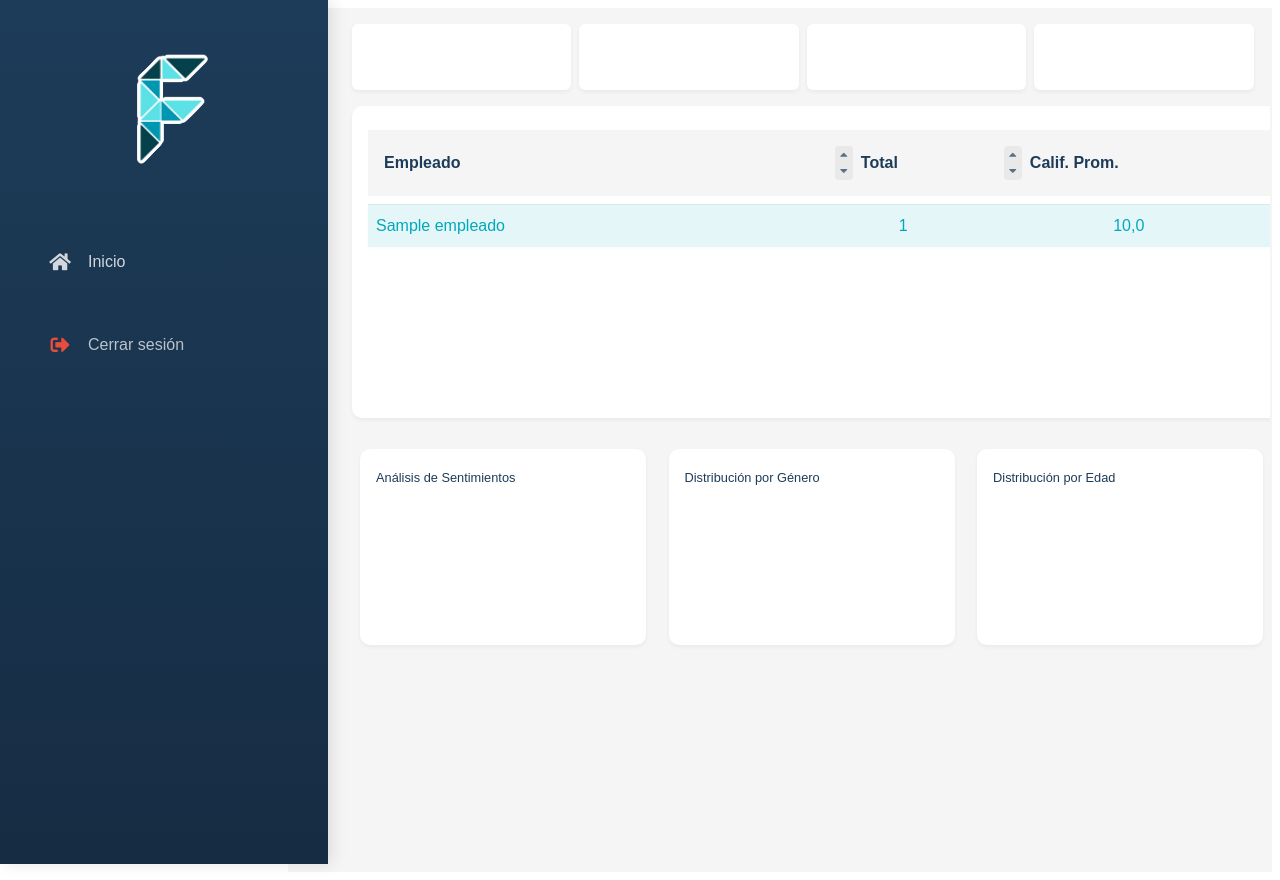
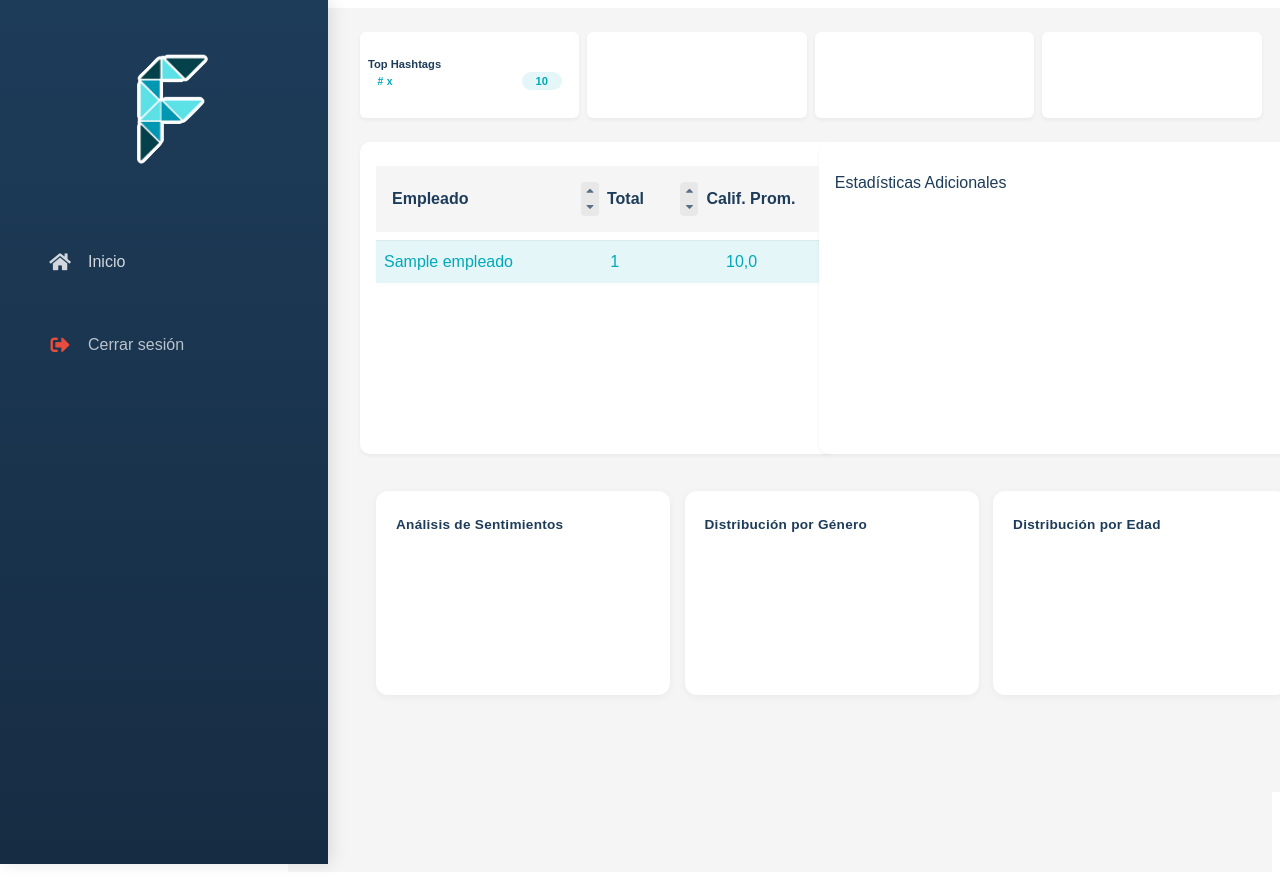
Before and after one commit to mauricioarcez/FeedIA, a Django app: template templates/encuestas/reportes.html in a window 1280 px wide. Run offline with Django 5.2, Linux system fonts and the light colour scheme; the template is opened without the code that fills it: most values are stand-ins (such as "Sample title", 1, 10 or a date in 2020); a map, chart or similar area stays blank; parts of the project's set-up code (start-up, migrations or seed data) failed here and were passed over; some libraries are stand-ins or nearby versions.

Commit message:
avance estilos

```diff
--- a/apps/encuestas/views.py
+++ b/apps/encuestas/views.py
@@ -190,7 +190,8 @@ def reportes(request):
         'orden': orden,
         'sentimientos_graph': service.get_sentimientos_graph(),
         'generos_graph': service.get_generos_graph(),
-        'edades_graph': service.get_edades_graph()
+        'edades_graph': service.get_edades_graph(),
+        'top_hashtags': service.get_top_hashtags(),
     }
 
     return render(request, 'encuestas/reportes.html', context)
--- a/static/css/reportes.css
+++ b/static/css/reportes.css
@@ -13,12 +13,10 @@
 .reportes-dashboard {
     display: grid;
     grid-template-rows: auto 1fr 1fr;
-    gap: 1rem;
+    gap: 1.5rem;
     height: calc(100vh - 4rem);
-    margin-right: -2rem;
-    margin-top: -2rem;
-    margin-left: -1rem;
-    padding: 1rem;
+    margin: -2rem -2rem  -1rem;
+    padding: 1.5rem;
     background: var(--color-background);
     width: calc(98%);
     margin-left: 1rem;
@@ -32,7 +30,7 @@
     justify-content: space-between;
     gap: 0.5rem;
     width: 100%;
-    height: 50px;
+    height: 70px;
     margin-bottom: 1rem;
 }
 
@@ -79,7 +77,7 @@
     background: var(--color-light);
     border-radius: 10px;
     box-shadow: 0 2px 4px rgba(0,0,0,0.05);
-    height: 35vh;
+    height: 100%;
     width: 100%;
     overflow-y: auto;
     padding: 1rem;
@@ -90,30 +88,37 @@
     display: grid;
     grid-template-columns: repeat(3, 1fr);
     gap: 1.5rem;
-    margin-top: 0.5rem;
+    margin-top: 1rem;
     width: 100%;
-    padding: 0 0.5rem;
+    padding: 0.5rem 1rem;
 }
 
 .chart-wrapper {
     background: var(--color-light);
-    padding: 0.5rem;
-    border-radius: 10px;
-    box-shadow: 0 2px 4px rgba(0,0,0,0.05);
+    padding: 0.75rem;
+    border-radius: 12px;
+    box-shadow: 0 2px 8px rgba(0,0,0,0.05);
     width: 95%;
     height: 180px;
     font-family: var(--font-main);
     margin: 0 auto;
+    transition: all 0.2s ease;
+}
+
+.chart-wrapper:hover {
+    transform: translateY(-2px);
+    box-shadow: 0 4px 12px rgba(0,0,0,0.08);
 }
 
 .chart-wrapper h3 {
     color: var(--color-primary);
-    font-size: 0.8rem;
-    margin-bottom: 0.2rem;
+    font-size: 0.85rem;
+    margin-bottom: 0.3rem;
     text-align: left;
     font-family: var(--font-main);
-    font-weight: 500;
+    font-weight: 600;
     padding: 0 0.5rem;
+    letter-spacing: 0.02em;
 }
 
 /* Estilos de la tabla de ranking */
@@ -376,3 +381,106 @@
     height: calc(100% - 1.5rem);
     font-family: var(--font-main);
 }
+
+/* Contenedor para la fila del medio */
+.middle-row-container {
+    display: grid;
+    grid-template-columns: 1fr 1fr;  /* Divide en dos columnas iguales */
+    gap: 1rem;
+    width: 100%;
+    height: 35vh;
+}
+
+/* Estilos para la nueva tarjeta */
+.stats-card {
+    background: var(--color-light);
+    border-radius: 10px;
+    box-shadow: 0 2px 4px rgba(0,0,0,0.05);
+    height: 100%;
+    width: 100%;
+    padding: 1rem;
+}
+
+.stats-card h3 {
+    color: var(--color-primary);
+    font-size: 1rem;
+    margin-bottom: 1rem;
+    font-family: var(--font-main);
+    font-weight: 500;
+}
+
+.stats-content {
+    height: calc(100% - 2rem);
+    display: flex;
+    align-items: center;
+    justify-content: center;
+}
+
+/* Estilos para los hashtags */
+.hashtags-container {
+    width: 100%;
+    margin-top: -1rem;
+    font-family: var(--font-main);
+}
+
+.hashtags-container h4 {
+    color: var(--color-primary);
+    font-size: 0.7rem;
+    font-weight: 600;
+    border-radius: 6px;
+    margin-bottom: 0.1rem;
+    position: sticky;
+    top: 0;
+    z-index: 10;
+    font-family: var(--font-main);
+}
+
+.hashtags-list {
+    display: flex;
+    flex-direction: column;
+    gap: 0.02rem;
+    margin-top: 0.05rem;
+    padding: 0 0.3rem;
+    font-family: var(--font-main);
+}
+
+.hashtag-item {
+    display: flex;
+    justify-content: space-between;
+    align-items: center;
+    font-size: 0.65rem;
+    padding: 0.05rem 0.3rem;
+    border-radius: 4px;
+    transition: all 0.2s ease;
+    font-family: var(--font-main);
+}
+
+.hashtag-item:hover {
+    background: rgba(0, 169, 184, 0.05);
+}
+
+.hashtag {
+    color: var(--color-secondary);
+    font-weight: 600;
+    letter-spacing: 0.02em;
+    font-family: var(--font-main);
+}
+
+.count {
+    background: rgba(0, 169, 184, 0.1);
+    color: var(--color-secondary);
+    padding: 0.2rem 0.5rem;
+    border-radius: 12px;
+    font-size: 0.7rem;
+    font-weight: 600;
+    min-width: 24px;
+    text-align: center;
+    font-family: var(--font-main);
+}
+
+.no-data {
+    color: var(--color-text);
+    opacity: 0.6;
+    font-size: 0.75rem;
+    font-style: italic;
+}
--- a/templates/encuestas/reportes.html
+++ b/templates/encuestas/reportes.html
@@ -8,7 +8,19 @@
     <!-- Primera fila: Tarjetas de estadísticas -->
     <div class="cards-container">
         <div class="stat-card-r">
-            <!-- Contenido de la tarjeta 1 -->
+            <div class="hashtags-container">
+                <h4>Top Hashtags</h4>
+                <div class="hashtags-list">
+                    {% for tag in top_hashtags %}
+                        <div class="hashtag-item">
+                            <span class="hashtag"># {{ tag.hashtag }}</span>
+                            <span class="count">{{ tag.total }}</span>
+                        </div>
+                    {% empty %}
+                        <span class="no-data">Sin hashtags</span>
+                    {% endfor %}
+                </div>
+            </div>
         </div>
         <div class="stat-card-r">
             <!-- Contenido de la     tarjeta 2 -->
@@ -21,7 +33,8 @@
         </div>
     </div>
 
-    <!-- Segunda fila: Ranking -->
+    <!-- Segunda fila: Ranking y Nueva Tarjeta -->
+    <div class="middle-row-container">
         <div class="ranking-section">
             <table class="ranking-table">
                 <thead>
@@ -67,6 +80,15 @@
             </table>
         </div>
 
+        <div class="stats-card">
+            <!-- Aquí irá el contenido de la nueva tarjeta -->
+            <h3>Estadísticas Adicionales</h3>
+            <div class="stats-content">
+                <!-- Contenido futuro -->
+            </div>
+        </div>
+    </div>
+
     <!-- Tercera fila: Gráficos -->
     <div class="charts-container">
         <div class="chart-wrapper">
```
Also changed, not shown: apps/encuestas/services.py (+21 -0 lines). Lines whose indentation alone changed are shown as unchanged.
